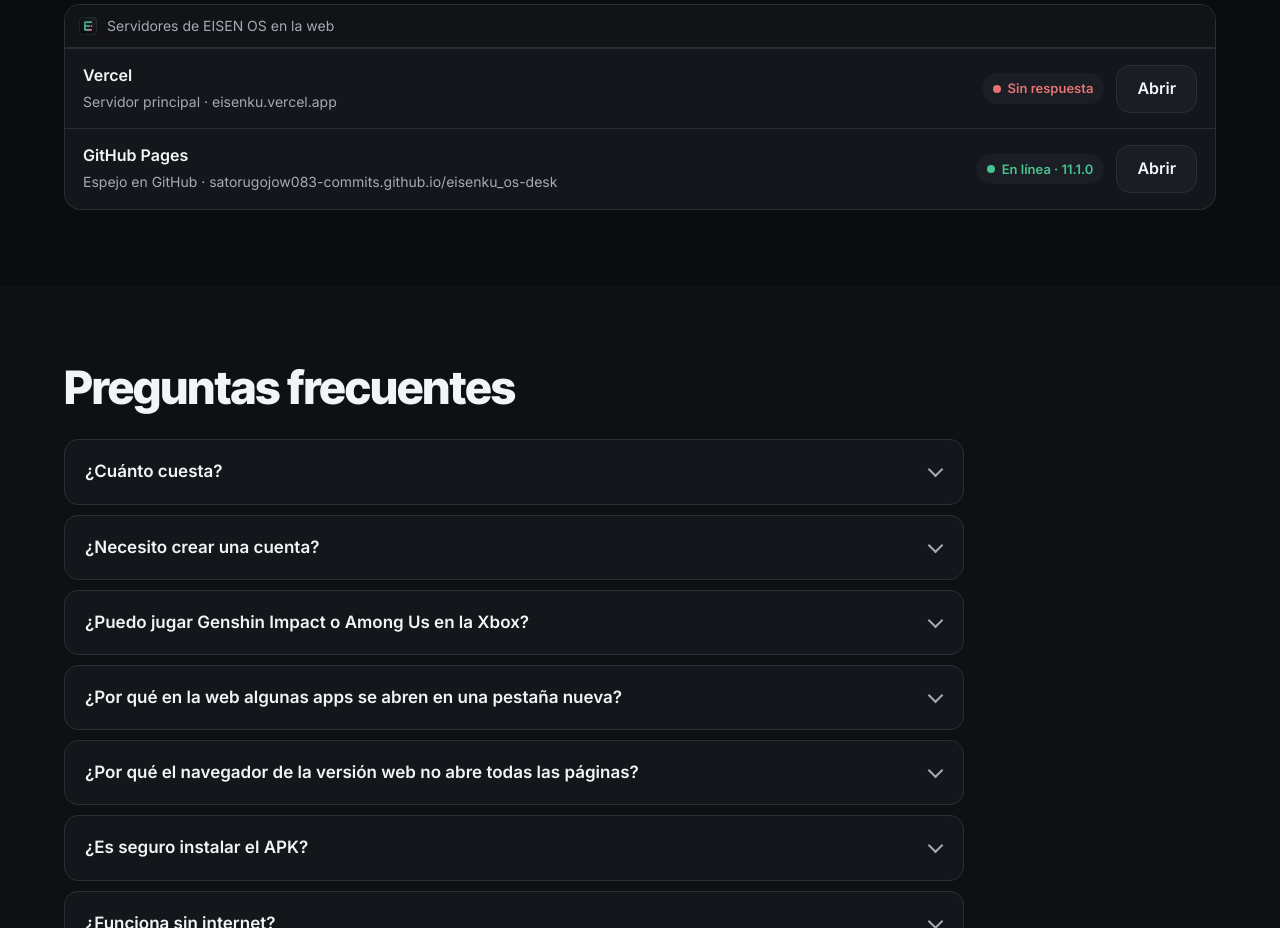
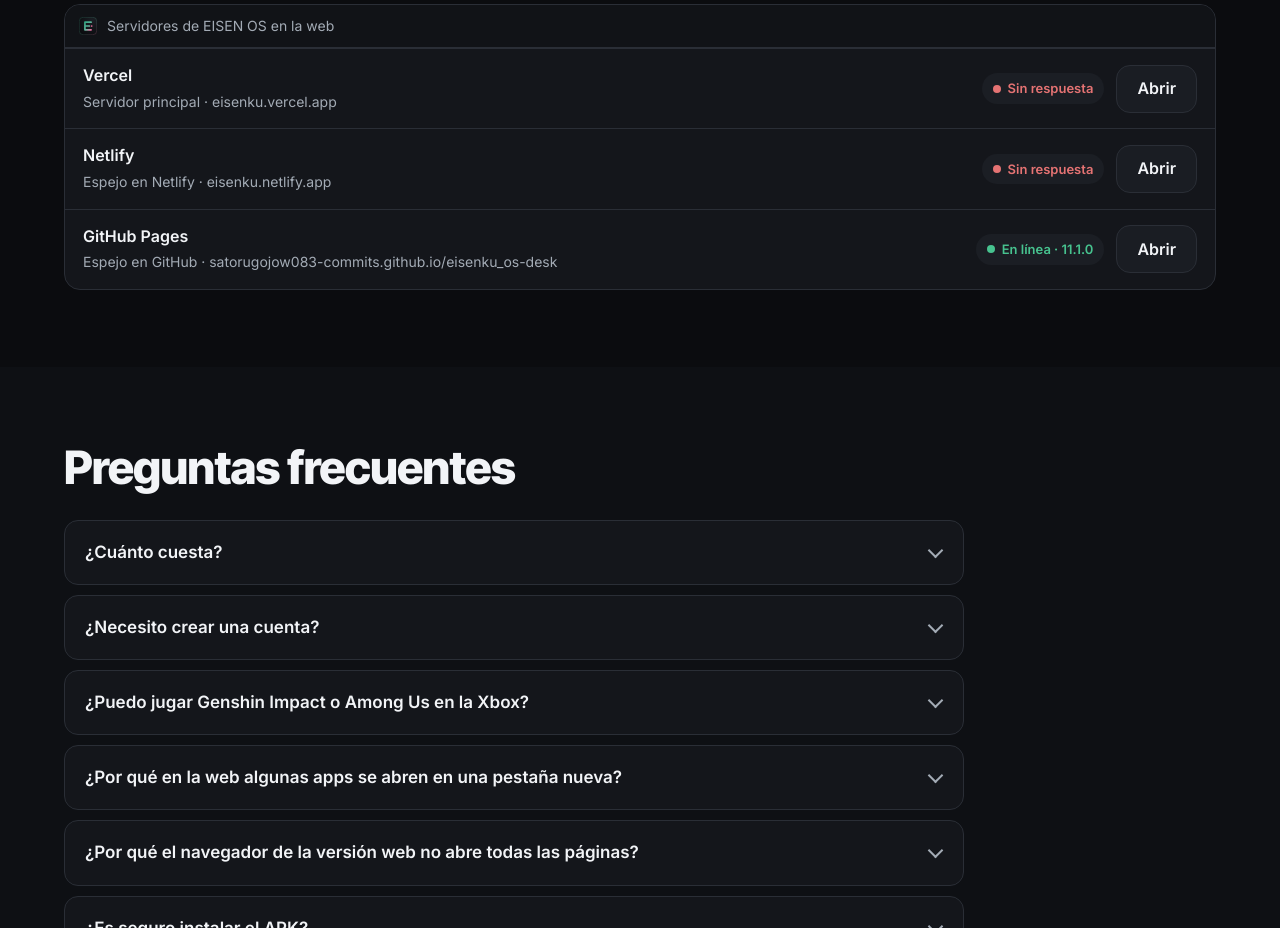
Before and after one commit to satorugojow083-commits/Eisenku_os-desk, a plain HTML site: page index.html in a window 1280 px wide. Shown: the part 5000-5928 px from the top of the page. Drawn offline with Linux system fonts and the light colour scheme; no server answers.

Commit message:
Sitio: Netlify como espejo (eisenku.netlify.app)
Co-Authored-By: Claude Opus 5.5 <noreply@anthropic.com>
Claude-Session: https://claude.ai/code/session_01VB3ZRZfFS6Qj846438q1VP

```diff
--- a/index.html
+++ b/index.html
@@ -326,6 +326,7 @@ table{font-size:14px}th,td{padding:8px 6px}
     <div class="win mirrors">
       <div class="bar"><img src="assets/icon.svg" alt="">Servidores de EISEN OS en la web</div>
       <div class="mirror" data-mirror="https://eisenku.vercel.app/"><div><b>Vercel</b><small>Servidor principal · eisenku.vercel.app</small></div><span class="pill"><i></i>Comprobando…</span><a class="btn" href="https://eisenku.vercel.app/os/">Abrir</a></div>
+      <div class="mirror" data-mirror="https://eisenku.netlify.app/"><div><b>Netlify</b><small>Espejo en Netlify · eisenku.netlify.app</small></div><span class="pill"><i></i>Comprobando…</span><a class="btn" href="https://eisenku.netlify.app/os/">Abrir</a></div>
       <div class="mirror" data-mirror="https://satorugojow083-commits.github.io/eisenku_os-desk/"><div><b>GitHub Pages</b><small>Espejo en GitHub · satorugojow083-commits.github.io/eisenku_os-desk</small></div><span class="pill"><i></i>Comprobando…</span><a class="btn" href="https://satorugojow083-commits.github.io/eisenku_os-desk/os/">Abrir</a></div>
     </div>
   </div>
```
Also changed, not shown: README.md.
